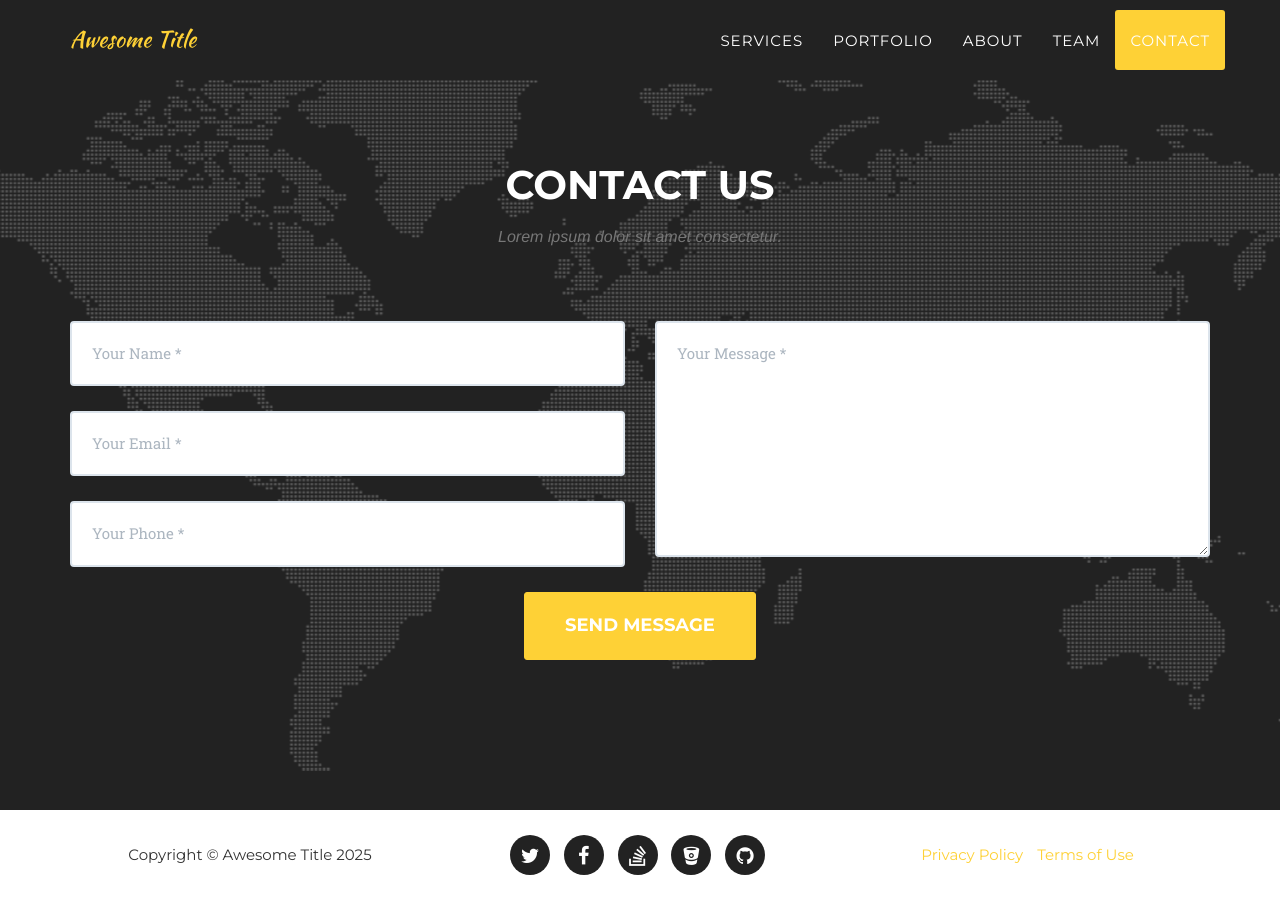
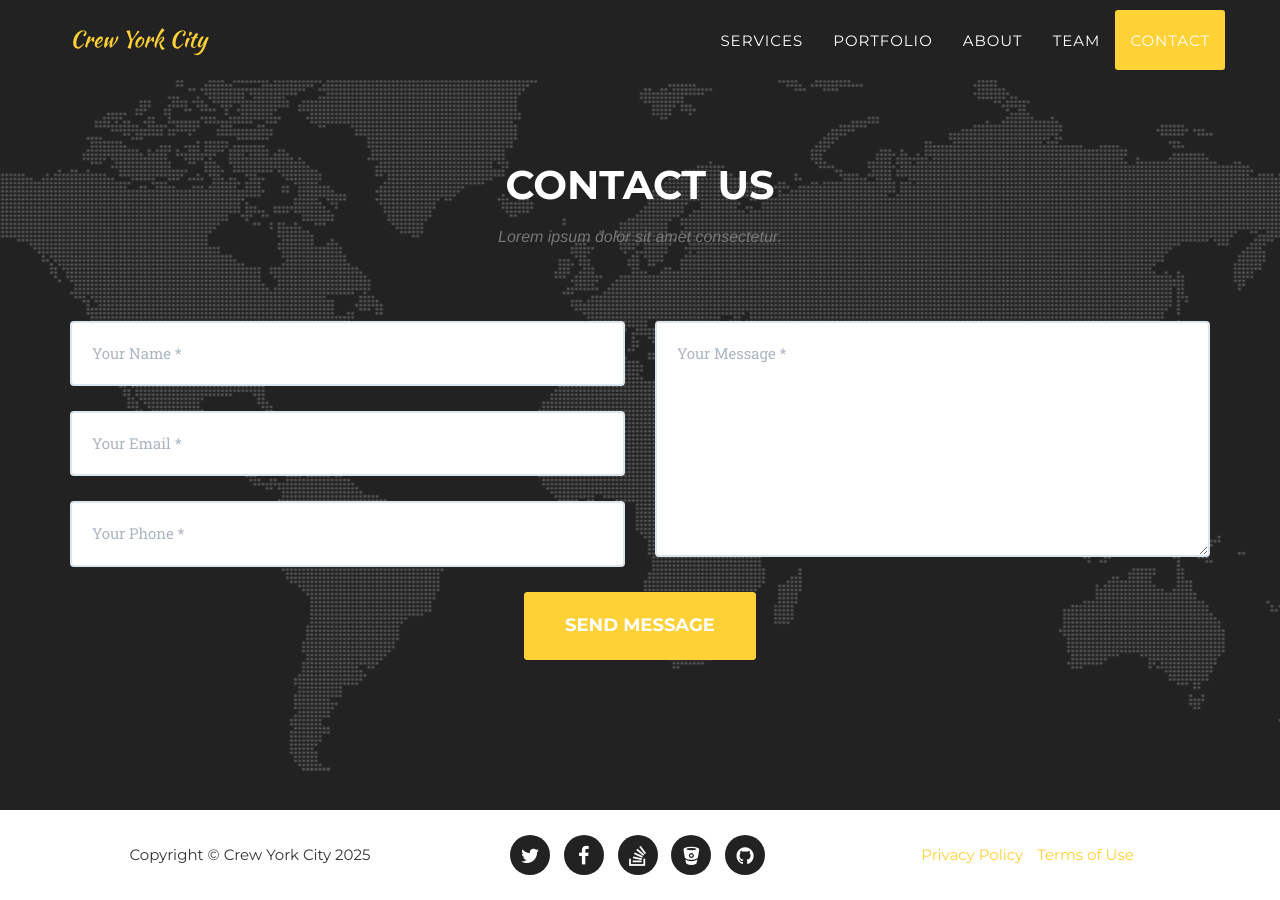
Before and after one commit to ddehne/crewyork, a Jekyll site: the page built from index.html, in a window 1280 px wide and 900 px high, scrolled down 5636 px. Built offline with Jekyll 4.4.1, drawn with Linux system fonts in a browser that asks for light colours; some web fonts are replaced; part of the change alters nothing that is shown.

Commit message:
some baics

```diff
--- a/_config.yml
+++ b/_config.yml
@@ -2,9 +2,9 @@ url: https://crewyork.city
 baseurl:
 
 # Site settings
-title: Awesome Title
-email: your-email@domain.com
-description: "Write an awesome description for your new site here. You can edit this line in _config.yml. It will appear in your document head meta (for Google search results) and in your feed.xml site description."
+title: Crew York City
+email: dehne.david@gmail.com
+description: "The most massive crew supporters group in the Big Apple."
 
 
 # Team names, titles and social links
```
Also changed, not shown: img/header-bg.jpeg (added), img/sample.jpg (renamed from img/header-bg.jpg).
